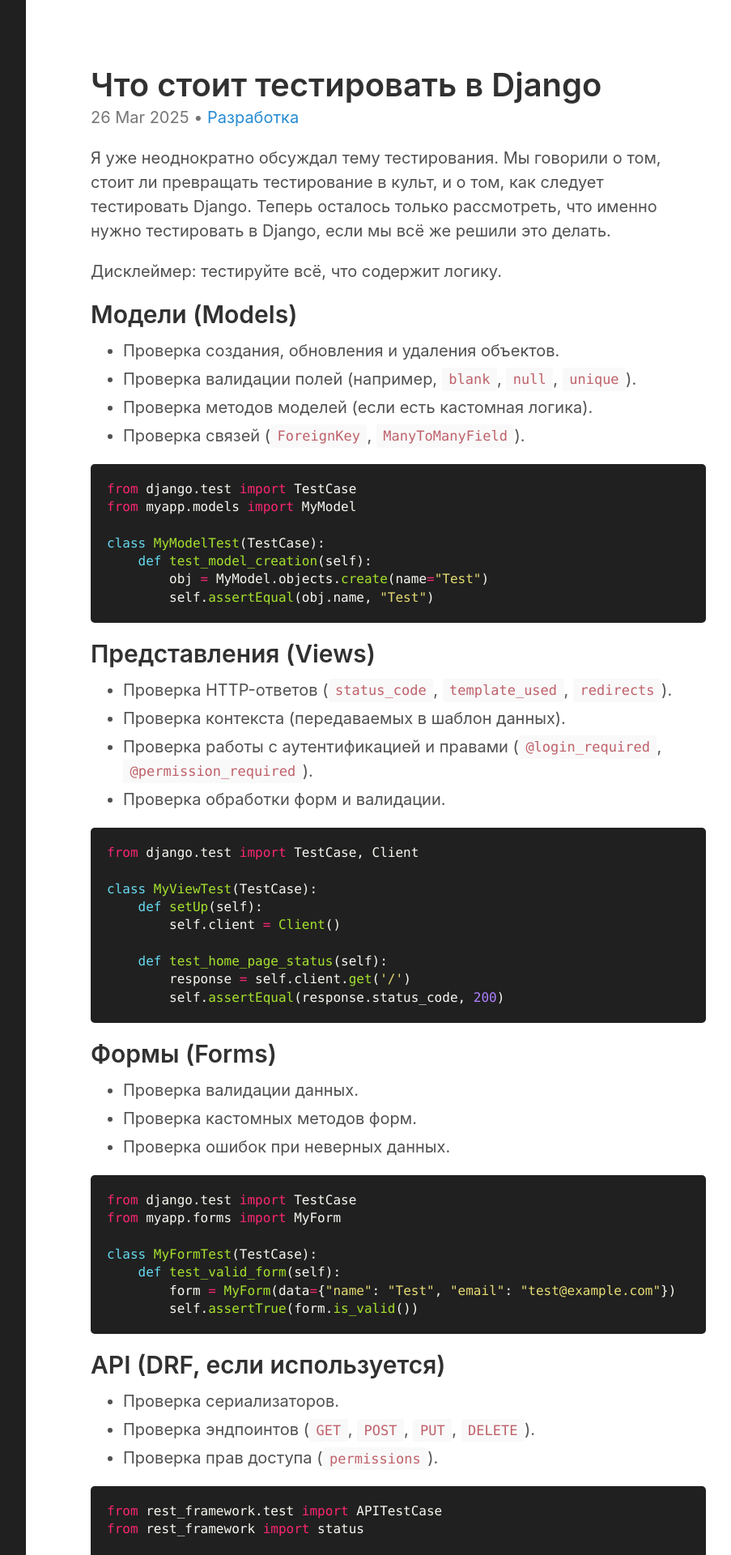
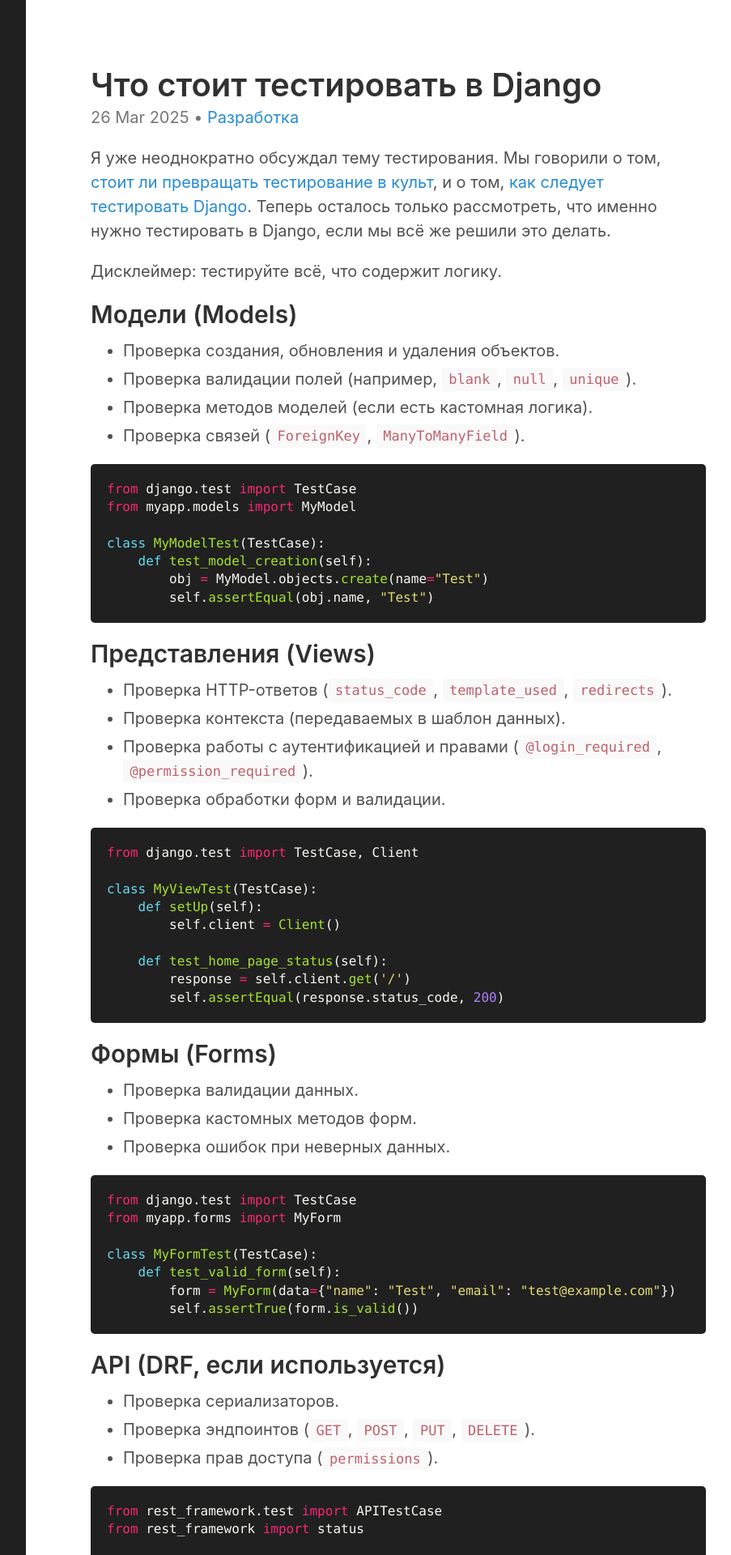
Before and after one commit to neegor/blog.gorschal.github.io, a Jekyll site: the page built from _posts/2025-03-26-django-testing.md, in a window 1280 px wide. Shown: the top 1920 px of the page at 81% size, without its empty margins (328-1231 px from the left). Built offline with Jekyll 4.4.1, drawn with Linux system fonts in a browser that asks for light colours; part of the change alters nothing that is shown.

Commit message:
Добавил ссылки

```diff
--- a/_posts/2025-03-26-django-testing.md
+++ b/_posts/2025-03-26-django-testing.md
@@ -11,7 +11,7 @@ tags:
   - how
 ---
 
-Я уже неоднократно обсуждал тему тестирования. Мы говорили о том, стоит ли превращать тестирование в культ, и о том, как следует тестировать Django. Теперь осталось только рассмотреть, что именно нужно тестировать в Django, если мы всё же решили это делать.
+Я уже неоднократно обсуждал тему тестирования. Мы говорили о том, [стоит ли превращать тестирование в культ](https://blog.gorschal.com/testing.html), и о том, [как следует тестировать Django](https://blog.gorschal.com/django-test.html). Теперь осталось только рассмотреть, что именно нужно тестировать в Django, если мы всё же решили это делать.
 
 <!--more-->
 
```
